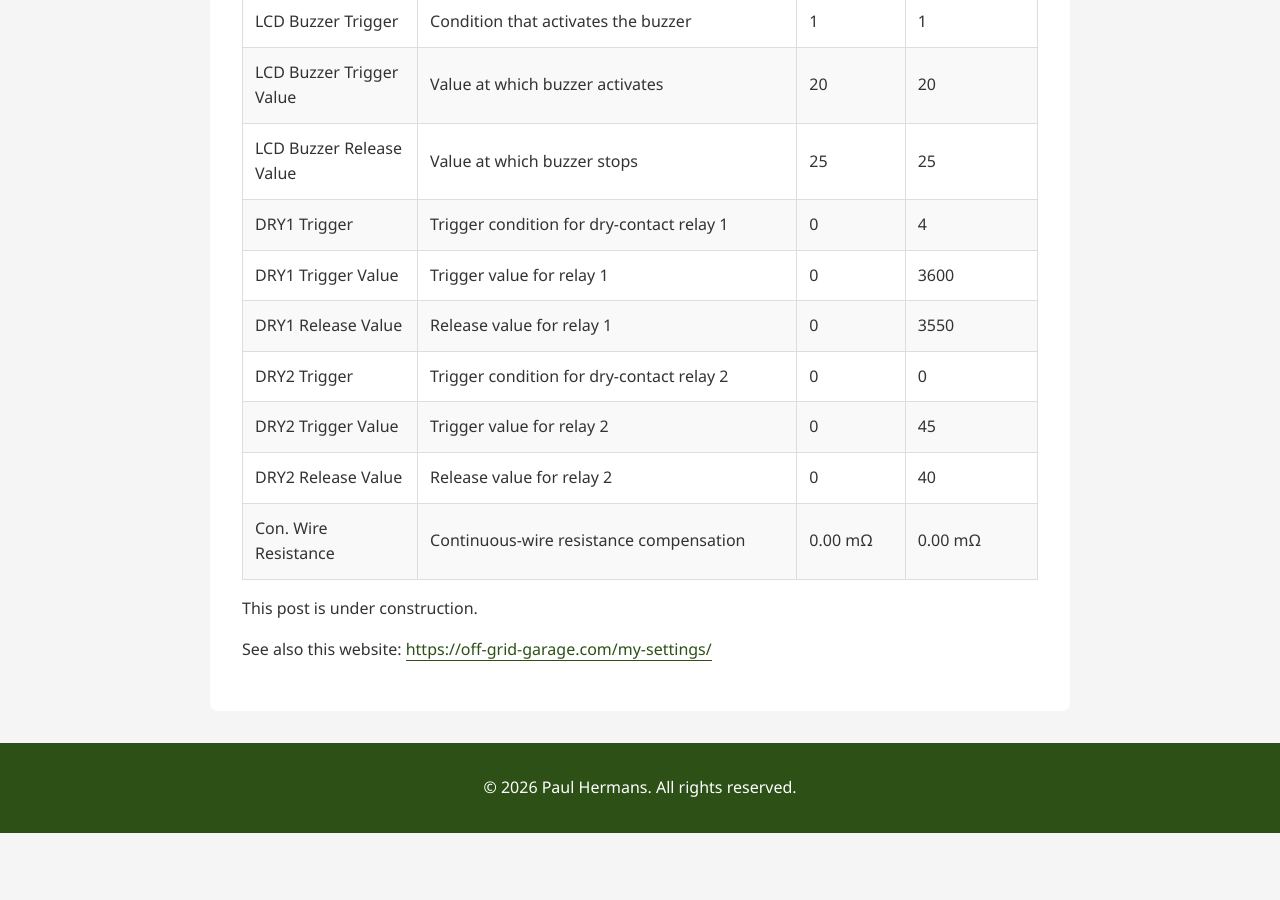
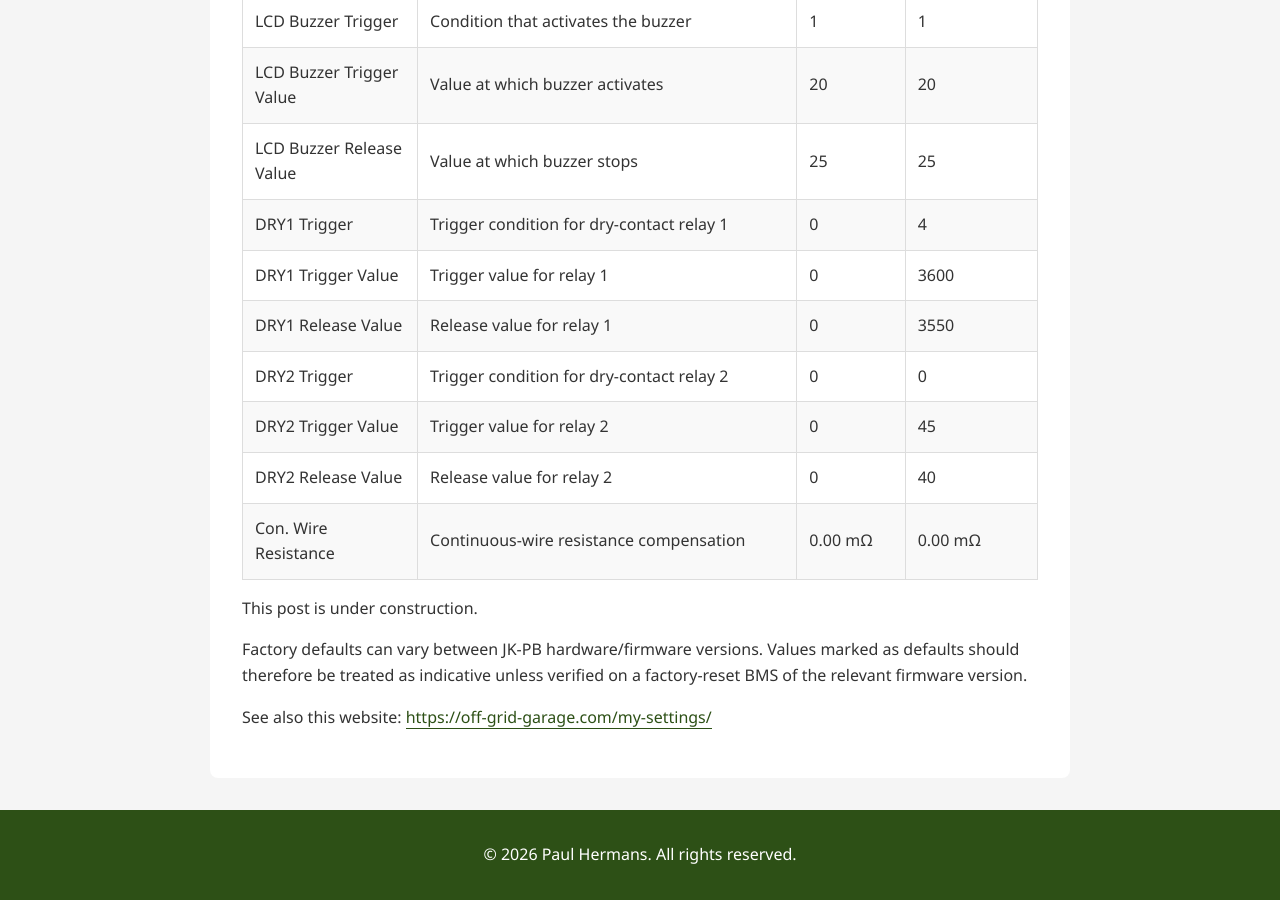
Before and after one commit to paulhermanseu/paulhermans.eu, a Jekyll site: the page built from _posts/2026-09-14-configuring-jk-bms.md, in a window 1280 px wide and 900 px high, scrolled down 3759 px. Built offline with Jekyll 4.4.1, drawn with Linux system fonts in a browser that asks for light colours; before the commit the page ends 4592 px from its top, so only the background shows below that.

Commit message:
Clarify factory defaults for JK-PB settings
Added note about factory defaults varying by hardware/firmware versions.

```diff
--- a/_posts/2026-09-14-configuring-jk-bms.md
+++ b/_posts/2026-09-14-configuring-jk-bms.md
@@ -82,4 +82,6 @@ Note: These settings are for LiFePO4 (LFP) battery cells.
 
 This post is under construction.
 
+Factory defaults can vary between JK-PB hardware/firmware versions. Values marked as defaults should therefore be treated as indicative unless verified on a factory-reset BMS of the relevant firmware version.
+
 See also this website: [https://off-grid-garage.com/my-settings/](https://off-grid-garage.com/my-settings/)
```
